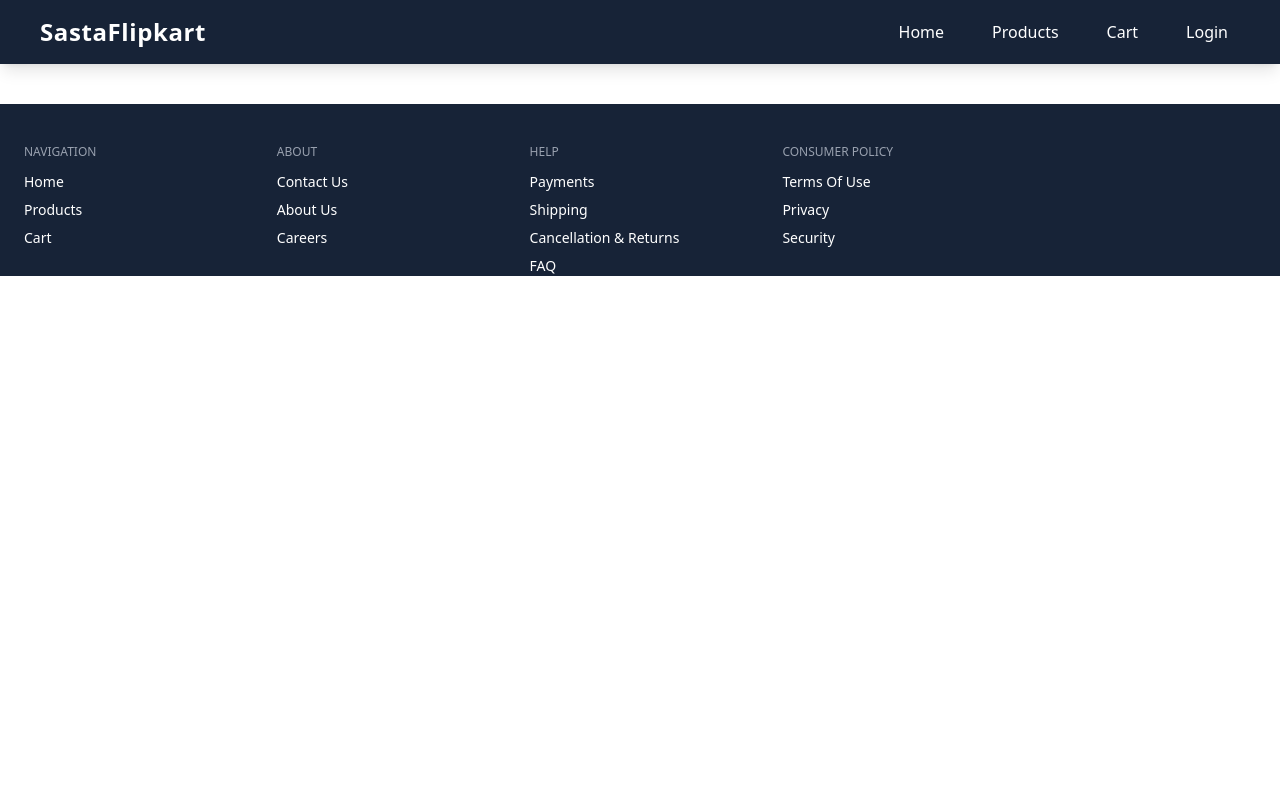
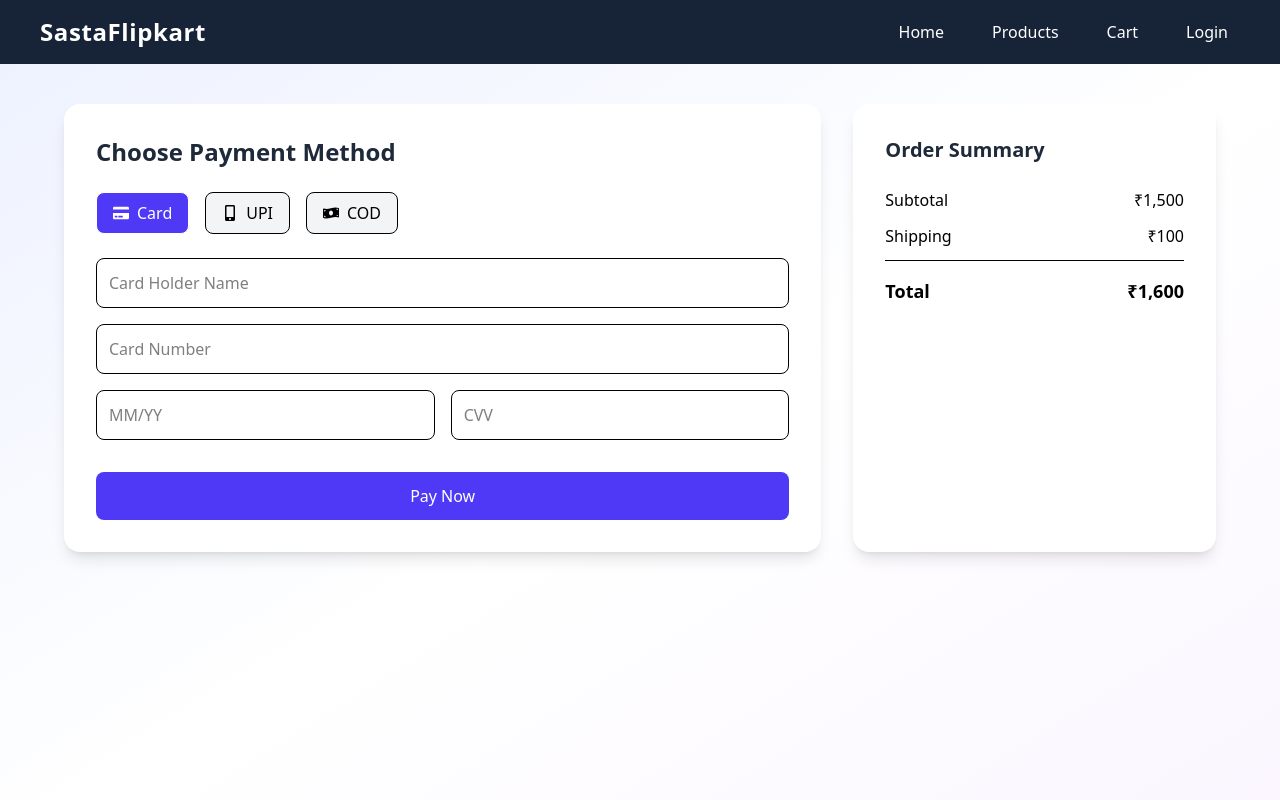
Before and after one commit to Nisita-Chandel/Flipcart-clone, a React (Vite) app in the folder frontend/: page /payments in a window 1280 px wide. Shown: the top 800 px of the page. Built offline with nearby package versions, Linux system fonts and the light colour scheme.

Commit message:
updated code

```diff
--- /dev/null
+++ b/frontend/src/pages/Payment.jsx
@@ -0,0 +1,131 @@
+import React, { useState } from "react";
+import { FaCreditCard, FaMobileAlt, FaMoneyBillWave } from "react-icons/fa";
+
+const Payment = () => {
+  const [method, setMethod] = useState("card");
+
+  return (
+    <div className="min-h-screen bg-gradient-to-br from-indigo-50 via-white to-purple-50 py-10 px-6">
+      <div className="max-w-6xl mx-auto grid md:grid-cols-3 gap-8">
+
+        {/* Payment Form */}
+        <div className="md:col-span-2 bg-white p-8 rounded-2xl shadow-lg">
+          <h2 className="text-2xl font-bold mb-6 text-gray-800">
+            Choose Payment Method
+          </h2>
+
+          {/* Payment Options */}
+          <div className="flex gap-4 mb-6">
+            <button
+              onClick={() => setMethod("card")}
+              className={`flex items-center gap-2 px-4 py-2 rounded-lg border ${
+                method === "card"
+                  ? "bg-indigo-600 text-white"
+                  : "bg-gray-100"
+              }`}
+            >
+              <FaCreditCard /> Card
+            </button>
+
+            <button
+              onClick={() => setMethod("upi")}
+              className={`flex items-center gap-2 px-4 py-2 rounded-lg border ${
+                method === "upi"
+                  ? "bg-indigo-600 text-white"
+                  : "bg-gray-100"
+              }`}
+            >
+              <FaMobileAlt /> UPI
+            </button>
+
+            <button
+              onClick={() => setMethod("cod")}
+              className={`flex items-center gap-2 px-4 py-2 rounded-lg border ${
+                method === "cod"
+                  ? "bg-indigo-600 text-white"
+                  : "bg-gray-100"
+              }`}
+            >
+              <FaMoneyBillWave /> COD
+            </button>
+          </div>
+
+          {/* Card Payment */}
+          {method === "card" && (
+            <div className="space-y-4">
+              <input
+                type="text"
+                placeholder="Card Holder Name"
+                className="w-full border p-3 rounded-lg"
+              />
+              <input
+                type="text"
+                placeholder="Card Number"
+                className="w-full border p-3 rounded-lg"
+              />
+              <div className="flex gap-4">
+                <input
+                  type="text"
+                  placeholder="MM/YY"
+                  className="w-1/2 border p-3 rounded-lg"
+                />
+                <input
+                  type="text"
+                  placeholder="CVV"
+                  className="w-1/2 border p-3 rounded-lg"
+                />
+              </div>
+            </div>
+          )}
+
+          {/* UPI Payment */}
+          {method === "upi" && (
+            <div className="space-y-4">
+              <input
+                type="text"
+                placeholder="Enter UPI ID (example@upi)"
+                className="w-full border p-3 rounded-lg"
+              />
+            </div>
+          )}
+
+          {/* COD Payment */}
+          {method === "cod" && (
+            <div className="bg-gray-100 p-4 rounded-lg text-gray-700">
+              Pay with cash when your order is delivered.
+            </div>
+          )}
+
+          {/* Pay Button */}
+          <button className="w-full mt-8 bg-indigo-600 text-white py-3 rounded-lg hover:bg-indigo-700 transition">
+            Pay Now
+          </button>
+        </div>
+
+        {/* Order Summary */}
+        <div className="bg-white p-8 rounded-2xl shadow-lg">
+          <h2 className="text-xl font-bold mb-6 text-gray-800">
+            Order Summary
+          </h2>
+
+          <div className="flex justify-between mb-3">
+            <span>Subtotal</span>
+            <span>₹1,500</span>
+          </div>
+
+          <div className="flex justify-between mb-3">
+            <span>Shipping</span>
+            <span>₹100</span>
+          </div>
+
+          <div className="flex justify-between font-bold text-lg border-t pt-4">
+            <span>Total</span>
+            <span>₹1,600</span>
+          </div>
+        </div>
+      </div>
+    </div>
+  );
+};
+
+export default Payment;
--- a/frontend/src/routes/Approutes.jsx
+++ b/frontend/src/routes/Approutes.jsx
@@ -10,6 +10,7 @@ import Career from "../pages/Career";
 import Contact from "../pages/Contact";
 import Shipping from "../pages/Shipping";
 import Security from "../pages/Security";
+import Payment from "../pages/Payment";
 const AppRoutes = () => {
   return (
     <Routes>
@@ -24,6 +25,7 @@ const AppRoutes = () => {
       <Route path="/contact" element={<Contact/>}/>
       <Route path="/shipping" element={<Shipping/>}/>
       <Route path="/security" element={<Security/>}/>
+      <Route path="/payments" element={<Payment/>}/>
     </Routes>
   );
 };
```
